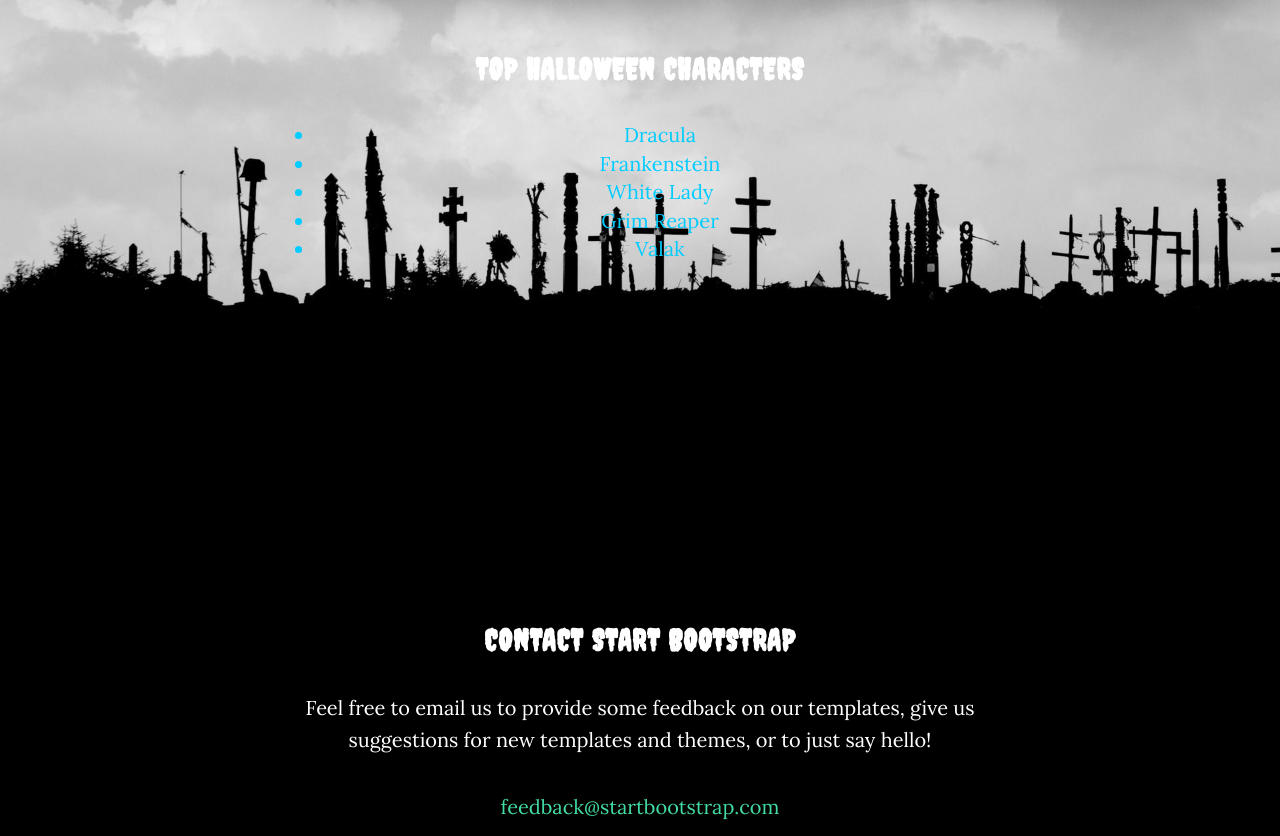
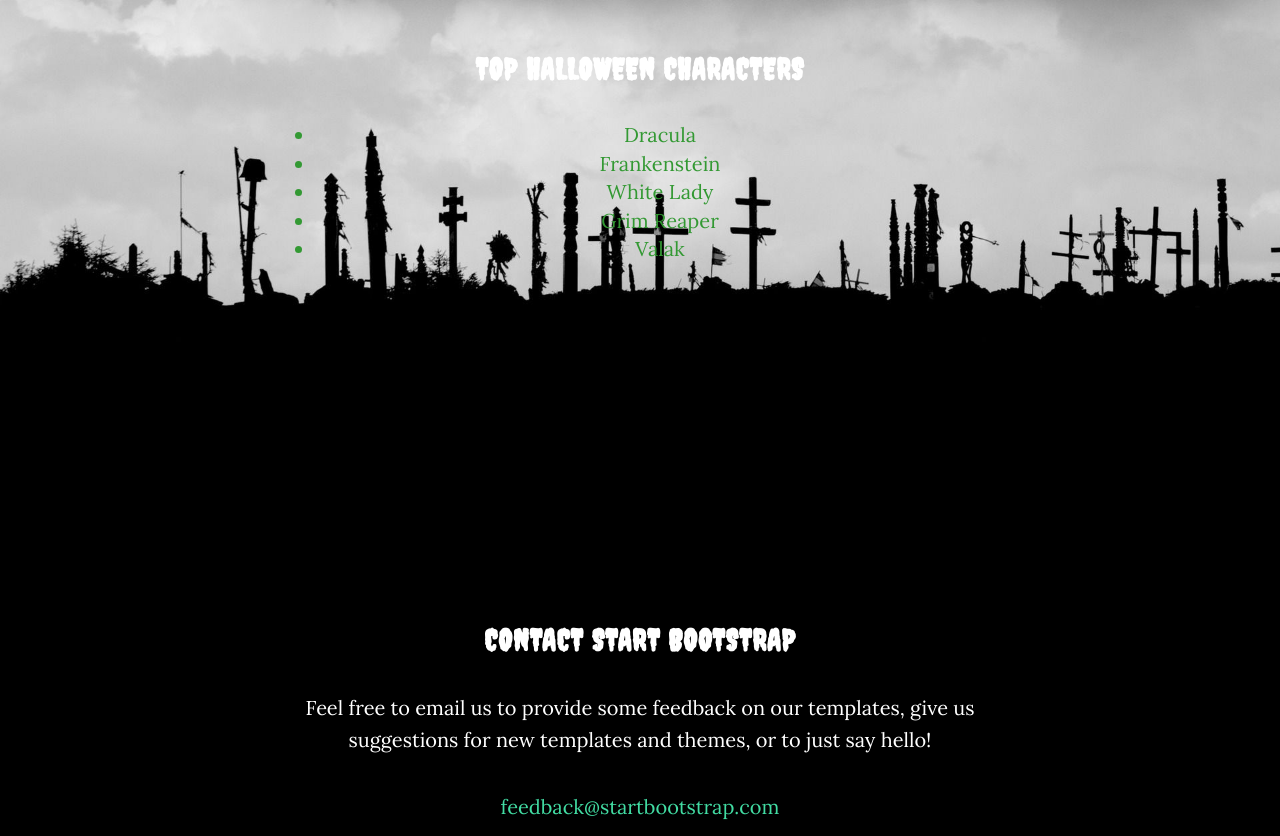
Before and after one commit to ManuelWilfred/halloween.github.io, a website: page index.html in a window 1280 px wide. Shown: the part 1840-2676 px from the top of the page. Drawn offline with nearby package versions, Linux system fonts and the light colour scheme.

Commit message:
Update index.html

```diff
--- a/index.html
+++ b/index.html
@@ -105,11 +105,11 @@
                 <div class="col-lg-8 col-lg-offset-2">
                     <h2>TOP HALLOWEEN CHARACTERS</h2>
                     <ul>
-                        <li style="font-size: 20px; color: #00CCFF;">Dracula</li>
-                        <li style="font-size: 20px; color: #00CCFF;">Frankenstein</li>
-                        <li style="font-size: 20px; color: #00CCFF;">White Lady</li>
-                        <li style="font-size: 20px; color: #00CCFF;">Grim Reaper</li>
-                        <li style="font-size: 20px; color: #00CCFF;">Valak</li>
+                        <li style="font-size: 20px; color: #339933;">Dracula</li>
+                        <li style="font-size: 20px; color: #339933;">Frankenstein</li>
+                        <li style="font-size: 20px; color: #339933;">White Lady</li>
+                        <li style="font-size: 20px; color: #339933;">Grim Reaper</li>
+                        <li style="font-size: 20px; color: #339933;">Valak</li>
                     </ul>
 
                 </div>
```
